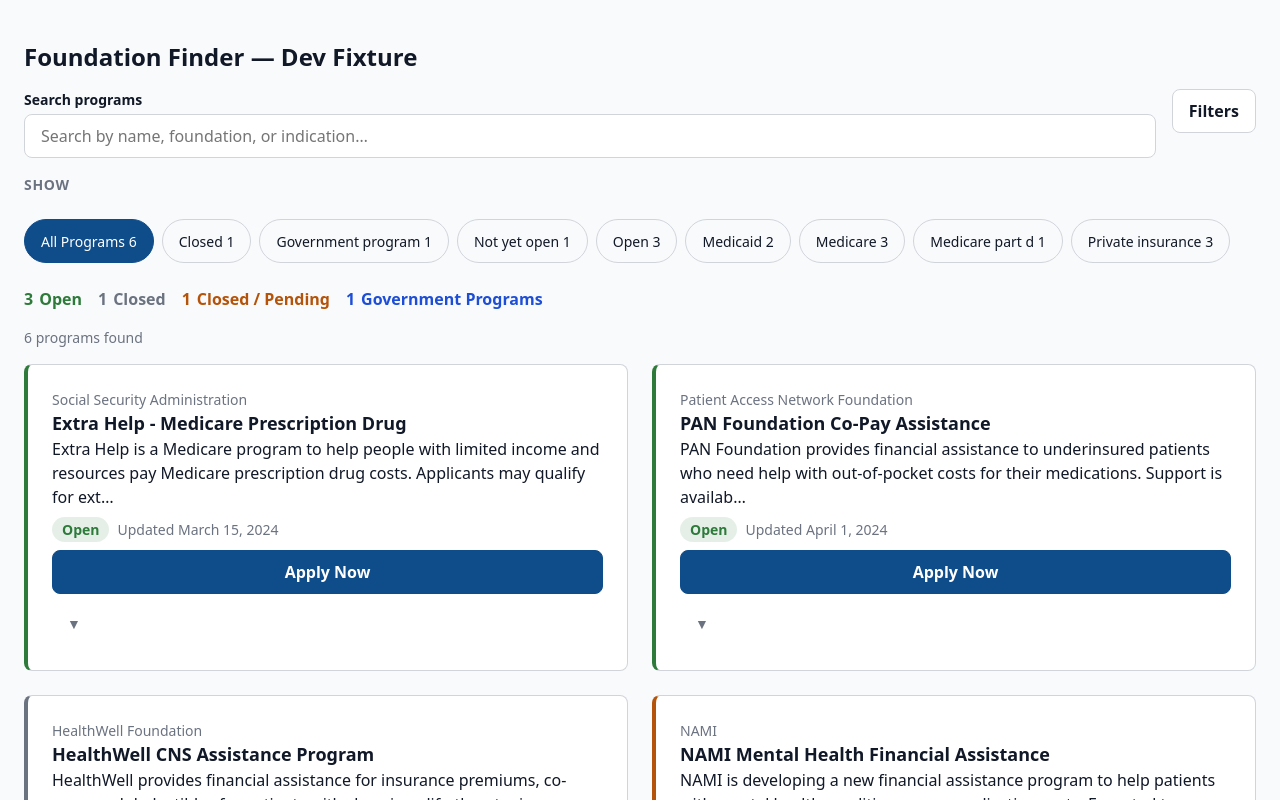
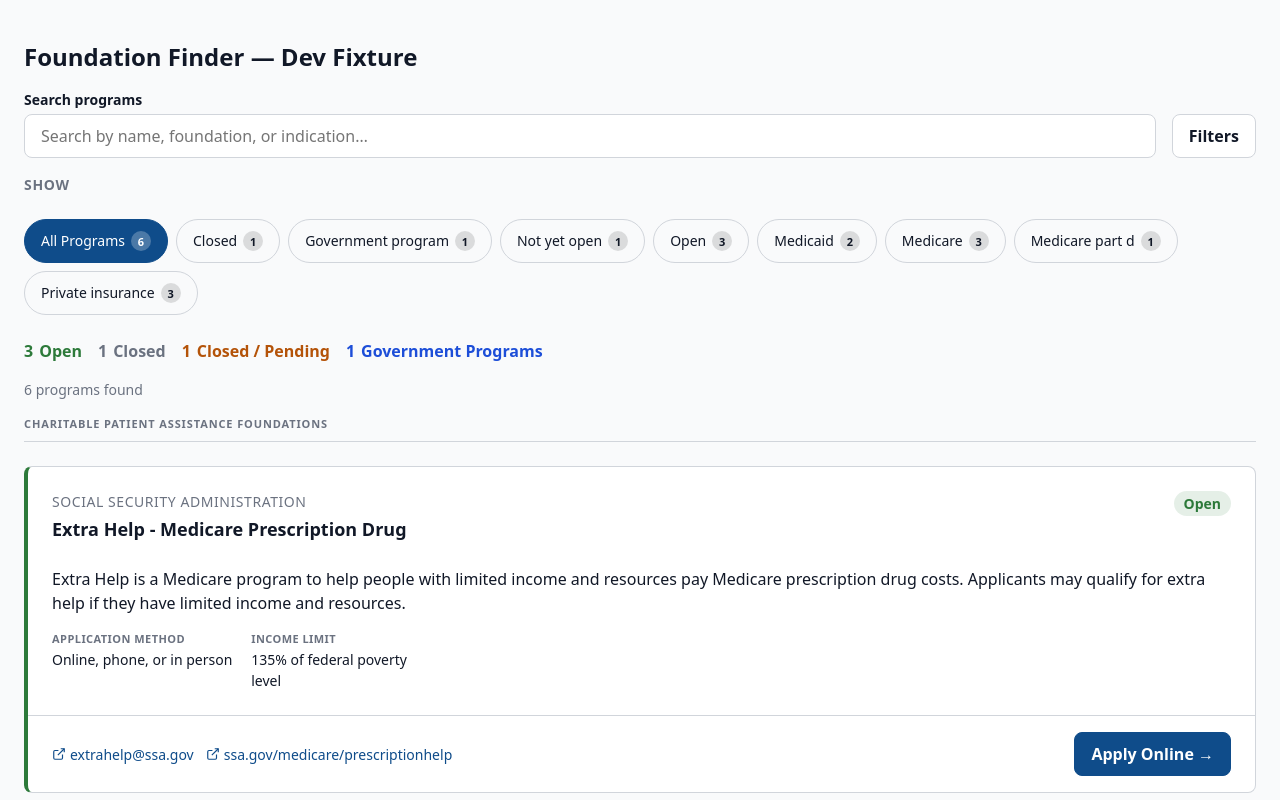
Before and after one commit to axsm-nathan/foundation-finder-demo, a website built with Vite: page index.html in a window 1280 px wide. Both pictures are taken after a click on the button "I Understand". Shown: the top 800 px of the page. Built offline with nearby package versions, Linux system fonts and the light colour scheme.

Commit message:
tuning UI

```diff
--- a/src/app.ts
+++ b/src/app.ts
@@ -195,28 +195,33 @@ export function mount(rootEl: HTMLElement): void {
       return
     }
 
-    for (const program of results) {
-      const card = GrantCard({
+    const charitable = results.filter(p => p.status !== 'Government Program')
+    const government = results.filter(p => p.status === 'Government Program')
+
+    for (const [label, group] of [
+      ['CHARITABLE PATIENT ASSISTANCE FOUNDATIONS', charitable],
+      ['GOVERNMENT PROGRAMS', government],
+    ] as [string, typeof results][]) {
+      if (group.length === 0) continue
+
+      const secHead = document.createElement('div')
+      secHead.className = 'ff-sec-head'
+      secHead.textContent = label
+      listEl.appendChild(secHead)
+
+      const grid = document.createElement('div')
+      grid.className = 'ff-grid'
+      for (const program of group) {
+        grid.appendChild(GrantCard({
           program,
-        isExpanded: s.expandedProgramId === program.id,
-        onToggle: (id) => {
-          const wasExpanded = getState().expandedProgramId === id
-          setState('expandedProgramId', wasExpanded ? null : id)
-          if (wasExpanded) {
-            trackEvent('card_collapsed', { program_name: program.programName })
-            announce(`${program.programName} details collapsed`, 'polite')
-          } else {
-            trackEvent('card_expanded', { program_name: program.programName })
-            announce(`${program.programName} details expanded`, 'polite')
-          }
-        },
           onCtaClick: (url, programName, triggerEl) => {
             trackEvent('cta_clicked', { program_name: programName, target_url: url })
             setState('externalLinkTarget', url)
             setState('externalLinkTrigger', triggerEl)
           },
-      })
-      listEl.appendChild(card)
+        }))
+      }
+      listEl.appendChild(grid)
     }
   }
 
--- a/src/components/FilterPills.ts
+++ b/src/components/FilterPills.ts
@@ -30,26 +30,18 @@ export function FilterPills(props: FilterPillsProps): HTMLElement {
   pills.className = 'ff-filter-group__pills'
 
   // "All Programs" pill
-  const allBtn = document.createElement('button')
-  allBtn.type = 'button'
-  allBtn.className = hasActiveFilters ? 'ff-pill' : 'ff-pill ff-pill--active'
-  allBtn.setAttribute('aria-pressed', hasActiveFilters ? 'false' : 'true')
-  allBtn.textContent = `All Programs ${totalCount}`
+  const allBtn = makePill('All Programs', totalCount, !hasActiveFilters)
   allBtn.addEventListener('click', () => props.onClearAll())
   pills.appendChild(allBtn)
 
-  // Status pills (from grantStatuses dimension)
+  // Status pills
   const statusDim = props.dimensions.find((d) => d.id === 'grantStatuses')
   if (statusDim) {
     for (const value of statusDim.values) {
       const count = statuses.get(value) ?? 0
       if (count === 0) continue
       const active = props.activeFilters.grantStatuses.has(value)
-      const btn = document.createElement('button')
-      btn.type = 'button'
-      btn.className = active ? 'ff-pill ff-pill--active' : 'ff-pill'
-      btn.setAttribute('aria-pressed', active ? 'true' : 'false')
-      btn.textContent = `${formatLabel('grantStatuses', value)} ${count}`
+      const btn = makePill(formatLabel('grantStatuses', value), count, active)
       btn.addEventListener('click', () => props.onToggle('grantStatuses', value))
       pills.appendChild(btn)
     }
@@ -62,11 +54,7 @@ export function FilterPills(props: FilterPillsProps): HTMLElement {
       const count = insuranceTypes.get(value) ?? 0
       if (count === 0) continue
       const active = props.activeFilters.insuranceTypes.has(value)
-      const btn = document.createElement('button')
-      btn.type = 'button'
-      btn.className = active ? 'ff-pill ff-pill--active' : 'ff-pill'
-      btn.setAttribute('aria-pressed', active ? 'true' : 'false')
-      btn.textContent = `${formatLabel('insuranceTypes', value)} ${count}`
+      const btn = makePill(formatLabel('insuranceTypes', value), count, active)
       btn.addEventListener('click', () => props.onToggle('insuranceTypes', value))
       pills.appendChild(btn)
     }
@@ -74,6 +62,21 @@ export function FilterPills(props: FilterPillsProps): HTMLElement {
 
   container.appendChild(pills)
   return container
+}
+
+function makePill(labelText: string, count: number, active: boolean): HTMLButtonElement {
+  const btn = document.createElement('button')
+  btn.type = 'button'
+  btn.className = active ? 'ff-pill ff-pill--active' : 'ff-pill'
+  btn.setAttribute('aria-pressed', active ? 'true' : 'false')
+  btn.textContent = labelText
+
+  const badge = document.createElement('span')
+  badge.className = 'ff-pill-count'
+  badge.textContent = String(count)
+  btn.appendChild(badge)
+
+  return btn
 }
 
 function formatLabel(dim: keyof FilterState, value: string): string {
--- a/src/components/GrantCard.ts
+++ b/src/components/GrantCard.ts
@@ -1,11 +1,7 @@
 import type { ProgramRecord, ProgramStatus } from '../types'
-import { ExpandableDetails } from './ExpandableDetails'
-import { CtaButton } from './CtaButton'
 
 export interface GrantCardProps {
   program: ProgramRecord
-  isExpanded: boolean
-  onToggle: (id: string) => void
   onCtaClick: (url: string, programName: string, triggerEl: HTMLElement) => void
 }
 
@@ -16,25 +12,22 @@ const STATUS_CLASS: Record<ProgramStatus, string> = {
   'Government Program': 'government',
 }
 
+const EXTERNAL_LINK_SVG = `<svg viewBox="0 0 24 24" fill="none" stroke="currentColor" stroke-width="2" aria-hidden="true"><path d="M18 13v6a2 2 0 01-2 2H5a2 2 0 01-2-2V8a2 2 0 012-2h6"/><polyline points="15 3 21 3 21 9"/><line x1="10" y1="14" x2="21" y2="3"/></svg>`
+
 export function GrantCard(props: GrantCardProps): HTMLElement {
-  const { program, isExpanded, onToggle, onCtaClick } = props
+  const { program, onCtaClick } = props
   const statusClass = STATUS_CLASS[program.status] ?? 'closed'
-  const panelId = `ff-details-${program.id}`
 
   const card = document.createElement('article')
   card.className = `ff-card ff-card--${statusClass}`
   card.setAttribute('data-program-id', program.id)
 
-  // ── Header ────────────────────────────────────────────────────────────────
-  const header = document.createElement('div')
-  header.className = 'ff-card__header'
-  header.setAttribute('role', 'button')
-  header.setAttribute('tabindex', '0')
-  header.setAttribute('aria-expanded', isExpanded ? 'true' : 'false')
-  header.setAttribute('aria-controls', panelId)
+  // ── Top ───────────────────────────────────────────────────────────────────
+  const top = document.createElement('div')
+  top.className = 'ff-card__top'
 
-  const meta = document.createElement('div')
-  meta.className = 'ff-card__meta'
+  const topLeft = document.createElement('div')
+  topLeft.className = 'ff-card__top-left'
 
   const foundationName = document.createElement('p')
   foundationName.className = 'ff-card__foundation'
@@ -44,87 +37,95 @@ export function GrantCard(props: GrantCardProps): HTMLElement {
   programName.className = 'ff-card__program-name'
   programName.textContent = program.programName
 
-  const description = document.createElement('p')
-  description.className = 'ff-card__description'
-  const truncated =
-    program.description.length > 150
-      ? program.description.slice(0, 150) + '…'
-      : program.description
-  description.textContent = truncated
-
-  meta.appendChild(foundationName)
-  meta.appendChild(programName)
-  meta.appendChild(description)
-
-  // Status pill + last updated
-  const statusRow = document.createElement('div')
-  statusRow.className = 'ff-card__status-row'
+  topLeft.appendChild(foundationName)
+  topLeft.appendChild(programName)
 
   const statusPill = document.createElement('span')
   statusPill.className = `ff-status-pill ff-status-pill--${statusClass}`
   statusPill.textContent = program.status
 
-  statusRow.appendChild(statusPill)
+  top.appendChild(topLeft)
+  top.appendChild(statusPill)
+  card.appendChild(top)
 
-  if (program.lastUpdated) {
-    const updated = document.createElement('span')
-    updated.className = 'ff-card__updated'
-    updated.textContent = `Updated ${formatDate(program.lastUpdated)}`
-    statusRow.appendChild(updated)
+  // ── Body ──────────────────────────────────────────────────────────────────
+  const body = document.createElement('div')
+  body.className = 'ff-card__body'
+
+  const desc = document.createElement('p')
+  desc.className = 'ff-card__desc'
+  desc.textContent = program.description
+  body.appendChild(desc)
+
+  if (program.metadata.length > 0) {
+    const dg = document.createElement('div')
+    dg.className = 'ff-card__dg'
+    for (const field of program.metadata) {
+      const item = document.createElement('div')
+      item.className = 'ff-card__dg-item'
+      const dk = document.createElement('div')
+      dk.className = 'ff-card__dk'
+      dk.textContent = field.label
+      const dv = document.createElement('div')
+      dv.className = 'ff-card__dv'
+      dv.textContent = field.value
+      item.appendChild(dk)
+      item.appendChild(dv)
+      dg.appendChild(item)
+    }
+    body.appendChild(dg)
   }
 
-  // CTA
-  const cta = CtaButton({ program, onClick: onCtaClick })
+  card.appendChild(body)
 
-  // Expand toggle icon
-  const toggle = document.createElement('button')
-  toggle.type = 'button'
-  toggle.className = 'ff-card__toggle'
-  toggle.setAttribute('aria-expanded', isExpanded ? 'true' : 'false')
-  toggle.setAttribute('aria-controls', panelId)
-  toggle.setAttribute('aria-label', isExpanded ? 'Collapse details' : 'Expand details')
-  toggle.textContent = isExpanded ? '▲' : '▼'
+  // ── Footer ────────────────────────────────────────────────────────────────
+  const foot = document.createElement('div')
+  foot.className = 'ff-card__foot'
 
-  header.appendChild(meta)
-  header.appendChild(statusRow)
-  header.appendChild(cta)
-  header.appendChild(toggle)
-  card.appendChild(header)
+  const links = document.createElement('div')
+  links.className = 'ff-card__links'
 
-  // ── Expandable panel ──────────────────────────────────────────────────────
-  if (isExpanded) {
-    const details = ExpandableDetails({ program, panelId })
-    card.appendChild(details)
+  if (program.contactEmail) {
+    const a = document.createElement('a')
+    a.className = 'ff-card__link'
+    a.href = `mailto:${program.contactEmail}`
+    a.innerHTML = EXTERNAL_LINK_SVG
+    a.appendChild(document.createTextNode(program.contactEmail))
+    links.appendChild(a)
   }
 
-  // ── Event handling ────────────────────────────────────────────────────────
-  function handleToggle(e: Event): void {
-    // Don't toggle if the click was on the CTA button or a link
-    const target = e.target as HTMLElement
-    if (target.closest('.ff-btn') || target.closest('a')) return
-    onToggle(program.id)
+  const websiteUrl = program.programUrl || program.foundationUrl
+  if (websiteUrl) {
+    const displayUrl = websiteUrl.replace(/^https?:\/\/(?:www\.)?/, '').replace(/\/$/, '')
+    const a = document.createElement('a')
+    a.className = 'ff-card__link'
+    a.href = websiteUrl
+    a.target = '_blank'
+    a.rel = 'noopener'
+    a.innerHTML = EXTERNAL_LINK_SVG
+    a.appendChild(document.createTextNode(displayUrl))
+    links.appendChild(a)
   }
 
-  header.addEventListener('click', handleToggle)
-  header.addEventListener('keydown', (e) => {
-    if (e.key === 'Enter' || e.key === ' ') {
-      e.preventDefault()
-      handleToggle(e)
-    }
-  })
+  foot.appendChild(links)
 
-  toggle.addEventListener('click', (e) => {
-    e.stopPropagation()
-    onToggle(program.id)
-  })
+  // CTA button
+  const applyUrl = program.applyUrl || program.programUrl || program.foundationUrl
+  const cta = document.createElement('button')
+  cta.type = 'button'
+  cta.className = 'ff-btn ff-btn--primary'
+  cta.textContent = 'Apply Online →'
+
+  if (!applyUrl) {
+    cta.disabled = true
+    cta.setAttribute('aria-disabled', 'true')
+    cta.classList.add('ff-btn--disabled')
+  } else {
+    cta.addEventListener('click', () => onCtaClick(applyUrl, program.programName, cta))
+  }
+
+  foot.appendChild(cta)
+  card.appendChild(foot)
 
   return card
 }
-
-function formatDate(date: Date): string {
-  return date.toLocaleDateString('en-US', {
-    month: 'long',
-    day: 'numeric',
-    year: 'numeric',
-  })
-}
--- a/src/main.css
+++ b/src/main.css
@@ -133,6 +133,7 @@
 /* Mobile: show filter button, hide inline pills */
 .ff-filters-btn {
   display: none;
+  align-self: flex-end;
 }
 
 .ff-root--mobile .ff-filters-btn {
@@ -168,6 +169,25 @@
 
 .ff-pill:hover:not(.ff-pill--active) {
   border-color: var(--color-primary, #0f4c8a);
+}
+
+.ff-pill-count {
+  display: inline-flex;
+  align-items: center;
+  justify-content: center;
+  margin-left: 6px;
+  min-width: 20px;
+  height: 20px;
+  padding: 0 5px;
+  border-radius: 999px;
+  font-size: 11px;
+  font-weight: 600;
+  background: rgba(0, 0, 0, 0.12);
+  color: inherit;
+}
+
+.ff-pill--active .ff-pill-count {
+  background: rgba(255, 255, 255, 0.25);
 }
 
 /* ── Buttons ───────────────────────────────────────────────────────────────── */
@@ -218,13 +238,27 @@
 }
 
 .ff-results__list {
-  display: grid;
-  grid-template-columns: repeat(2, 1fr);
+  display: flex;
+  flex-direction: column;
   gap: var(--spacing-lg, 24px);
 }
 
-.ff-root--mobile .ff-results__list {
-  grid-template-columns: 1fr;
+/* ── Section header ────────────────────────────────────────────────────────── */
+
+.ff-sec-head {
+  font-size: 11px;
+  font-weight: var(--font-weight-bold, 600);
+  color: var(--color-text-muted, #6b7280);
+  text-transform: uppercase;
+  letter-spacing: 0.08em;
+  padding-bottom: var(--spacing-sm, 8px);
+  border-bottom: 1px solid var(--color-border, #d1d5db);
+}
+
+.ff-grid {
+  display: flex;
+  flex-direction: column;
+  gap: var(--spacing-lg, 24px);
 }
 
 /* ── Grant Card ────────────────────────────────────────────────────────────── */
@@ -242,18 +276,26 @@
 .ff-card--pending { border-left-color: var(--ff-status-pending); }
 .ff-card--government { border-left-color: var(--ff-status-government); }
 
-.ff-card__header {
+.ff-card__top {
+  display: flex;
+  justify-content: space-between;
+  align-items: flex-start;
   padding: var(--spacing-lg, 24px);
-  cursor: pointer;
+  gap: var(--spacing-md, 16px);
+}
+
+.ff-card__top-left {
   display: flex;
   flex-direction: column;
-  gap: var(--spacing-sm, 8px);
+  gap: 4px;
 }
 
 .ff-card__foundation {
   font-size: var(--font-size-sm, 14px);
   color: var(--color-text-muted, #6b7280);
   margin: 0;
+  text-transform: uppercase;
+  letter-spacing: 0.04em;
 }
 
 .ff-card__program-name {
@@ -263,34 +305,74 @@
   margin: 0;
 }
 
-.ff-card__description {
+.ff-card__body {
+  padding: 0 var(--spacing-lg, 24px) var(--spacing-lg, 24px);
+}
+
+.ff-card__desc {
   font-size: var(--font-size-base, 16px);
   color: var(--color-text, #111827);
-  margin: 0;
+  margin: 0 0 var(--spacing-md, 16px);
 }
 
-.ff-card__status-row {
-  display: flex;
-  align-items: center;
-  gap: var(--spacing-sm, 8px);
-  flex-wrap: wrap;
+.ff-card__dg {
+  display: grid;
+  grid-template-columns: repeat(auto-fill, minmax(180px, 1fr));
+  gap: 12px var(--spacing-md, 16px);
 }
 
-.ff-card__updated {
-  font-size: var(--font-size-sm, 14px);
-  color: var(--color-text-muted, #6b7280);
+.ff-card__dg-item {
+  display: flex;
+  flex-direction: column;
+  gap: 2px;
 }
 
-.ff-card__toggle {
-  align-self: flex-start;
-  background: none;
-  border: none;
-  cursor: pointer;
+.ff-card__dk {
+  font-size: 11px;
+  font-weight: var(--font-weight-bold, 600);
+  color: var(--color-text-muted, #6b7280);
+  text-transform: uppercase;
+  letter-spacing: 0.04em;
+}
+
+.ff-card__dv {
   font-size: var(--font-size-sm, 14px);
-  color: var(--color-text-muted, #6b7280);
-  padding: 4px 8px;
-  min-width: 44px;
-  min-height: 44px;
+  color: var(--color-text, #111827);
+}
+
+.ff-card__foot {
+  display: flex;
+  justify-content: space-between;
+  align-items: center;
+  flex-wrap: wrap;
+  gap: var(--spacing-sm, 8px);
+  padding: var(--spacing-md, 16px) var(--spacing-lg, 24px);
+  border-top: 1px solid var(--color-border, #d1d5db);
+}
+
+.ff-card__links {
+  display: flex;
+  flex-wrap: wrap;
+  gap: 12px;
+}
+
+.ff-card__link {
+  display: inline-flex;
+  align-items: center;
+  gap: 4px;
+  font-size: var(--font-size-sm, 14px);
+  color: var(--color-primary, #0f4c8a);
+  text-decoration: none;
+}
+
+.ff-card__link svg {
+  width: 14px;
+  height: 14px;
+  flex-shrink: 0;
+}
+
+.ff-card__link:hover {
+  text-decoration: underline;
 }
 
 /* ── Status Pills ──────────────────────────────────────────────────────────── */
@@ -309,48 +391,6 @@
 .ff-status-pill--pending    { color: var(--ff-status-pending); }
 .ff-status-pill--government { color: var(--ff-status-government); }
 
-/* ── Expandable Details ────────────────────────────────────────────────────── */
-
-.ff-card__body {
-  padding: 0 var(--spacing-lg, 24px) var(--spacing-lg, 24px);
-  border-top: 1px solid var(--color-border, #d1d5db);
-}
-
-.ff-details__row {
-  display: flex;
-  gap: var(--spacing-sm, 8px);
-  margin-top: var(--spacing-md, 16px);
-  font-size: var(--font-size-sm, 14px);
-}
-
-.ff-details__label {
-  font-weight: var(--font-weight-bold, 600);
-  color: var(--color-text-muted, #6b7280);
-  min-width: 60px;
-}
-
-.ff-details__metadata {
-  margin-top: var(--spacing-md, 16px);
-  display: grid;
-  grid-template-columns: max-content 1fr;
-  gap: 4px var(--spacing-md, 16px);
-  font-size: var(--font-size-sm, 14px);
-}
-
-.ff-details__metadata dt {
-  font-weight: var(--font-weight-bold, 600);
-  color: var(--color-text-muted, #6b7280);
-}
-
-.ff-details__metadata dd {
-  margin: 0;
-}
-
-.ff-details__empty {
-  margin-top: var(--spacing-md, 16px);
-  font-size: var(--font-size-sm, 14px);
-  color: var(--color-text-muted, #6b7280);
-}
 
 /* ── Empty / Error / Loading States ───────────────────────────────────────── */
 
```
Also changed, not shown: .github/workflows/deploy.yml. Lines whose indentation alone changed are shown as unchanged.
